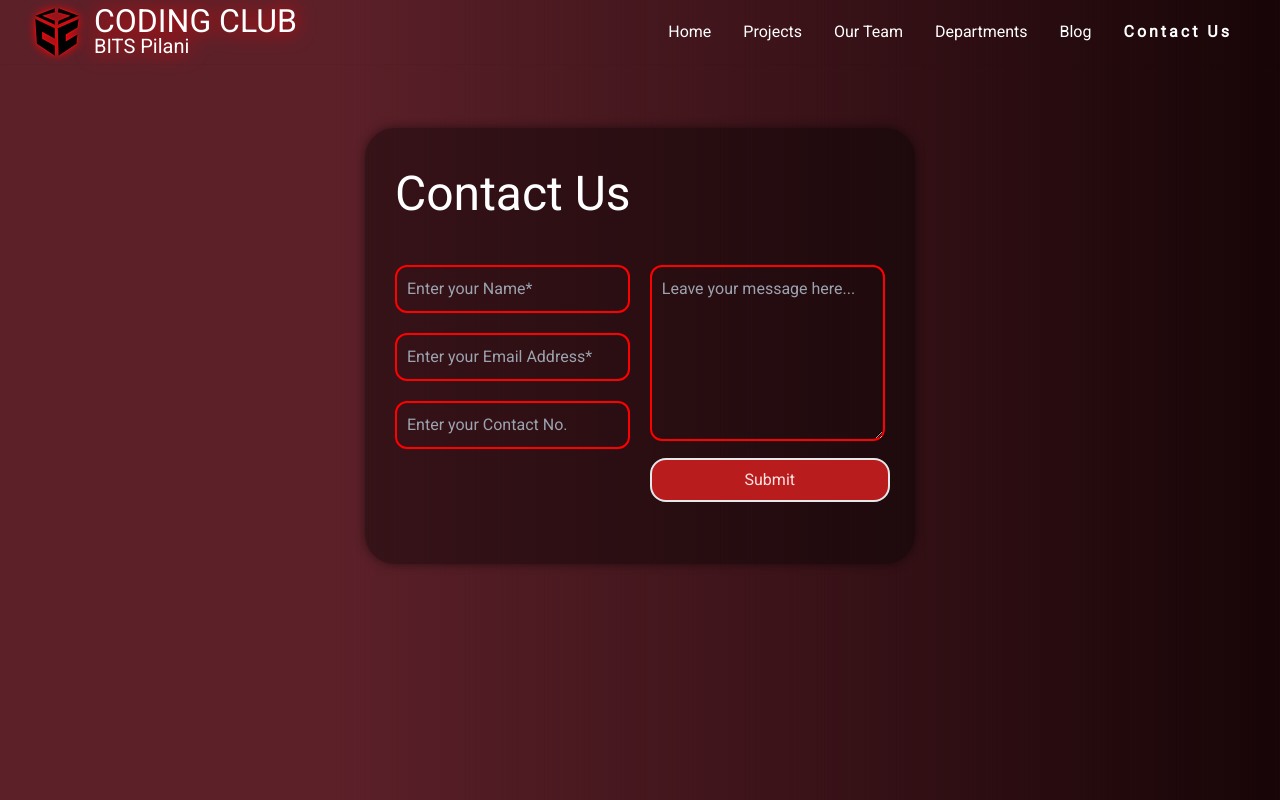
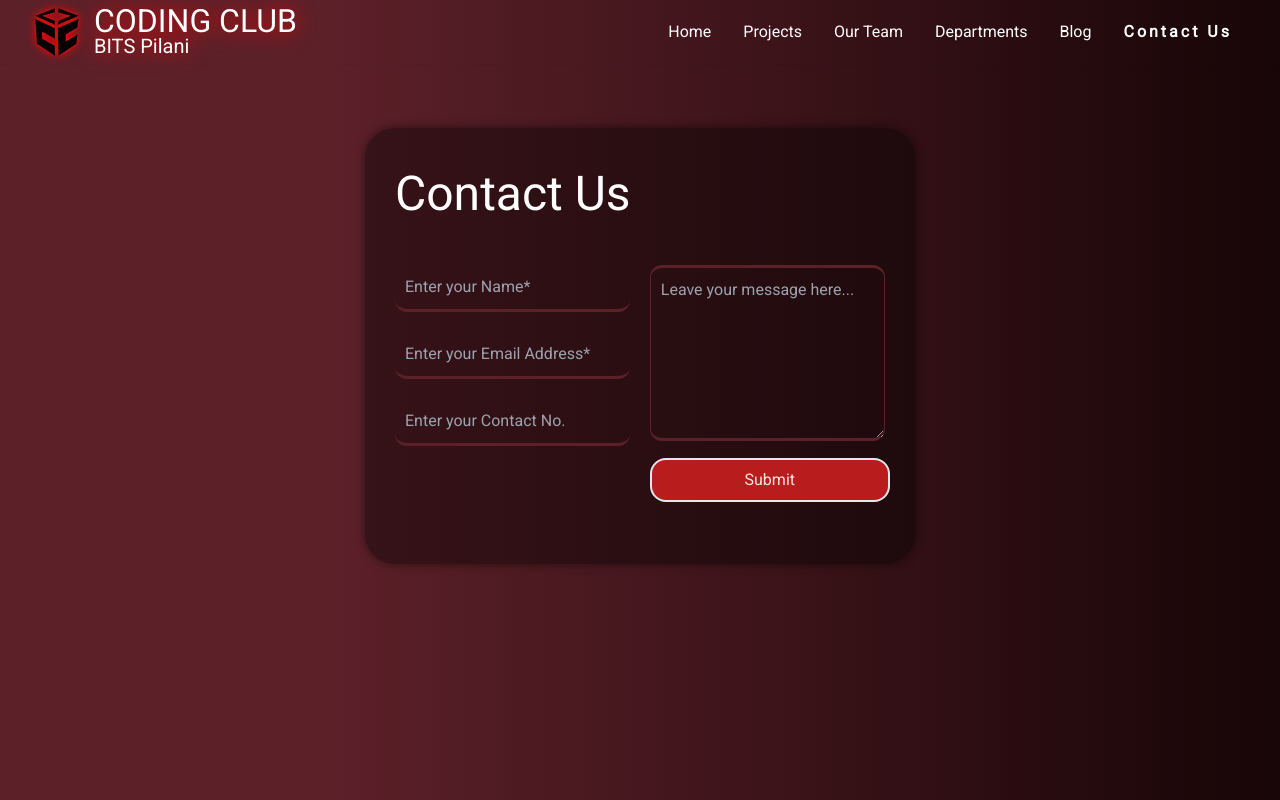
Before and after one commit to PrecedentBrute/cc, a React (Create React App) app: page /contact in a window 1280 px wide. Built offline with nearby package versions, Linux system fonts and the light colour scheme; a web font is replaced by a local one.

Commit message:
contactus changes

```diff
--- a/src/Components/ContactUs/ContactUs.css
+++ b/src/Components/ContactUs/ContactUs.css
@@ -46,7 +46,7 @@
   margin: 10px 0;
   background: transparent;
   /* border: 0px; */
-  border: 2px solid red;
+  border-bottom: 3px solid #5c2029;
   padding: 10px;
   color: #c5ecfd;
   width: 100%;
@@ -55,7 +55,11 @@
   margin: 10px 0;
   background: transparent;
   /* border: 0px; */
-  border: 2px solid red;
+  /* border: 3px solid #5c2029; */
+  border-bottom: 3px solid #5c2029;
+  border-top: 3px solid #5c2029;
+  border-left: 1px solid #5c2029 ;
+  border-right:1px solid #5c2029;
   padding: 10px;
   color: #c5ecfd;
   width: 100%;
```
Also changed, not shown: src/Components/ContactUs/ContactUs.js (line endings or trailing spaces).
